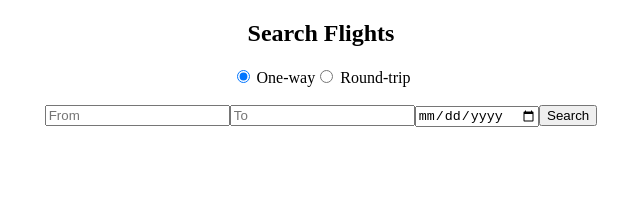
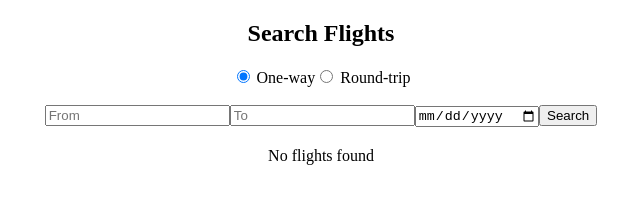
Before and after one commit to acciojob/phoenix-airlines-swathigopavarapu, a React app: page /flight-search in a window 1280 px wide. Shown: the top 215 px of the page, without its empty margins (319-959 px from the left). Built offline with nearby package versions, Linux system fonts and the light colour scheme.

Commit message:
initial commit : airlines app

```diff
--- a/src/components/FlightSearch.jsx
+++ b/src/components/FlightSearch.jsx
@@ -1,7 +1,6 @@
 import React, { useState } from "react";
 import { useHistory } from "react-router-dom";
 
-// Sample flights function
 const sampleFlights = (from, to, date) => [
   { id: 1, airline: "Phoenix Air", from, to, date, time: "06:00", price: 3500 },
   { id: 2, airline: "SkyLine", from, to, date, time: "12:30", price: 4200 },
@@ -26,7 +25,6 @@ const FlightSearch = () => {
   };
 
   const handleBook = (flight) => {
-    // Store selected flight and trip type for booking page
     localStorage.setItem(
       "selectedFlight",
       JSON.stringify({ flight, tripType })
@@ -39,7 +37,6 @@ const FlightSearch = () => {
       <h2>Search Flights</h2>
 
       <form onSubmit={handleSearch}>
-        {/* Radio buttons for trip type */}
         <label>
           <input
             type="radio"
@@ -63,7 +60,6 @@ const FlightSearch = () => {
 
         <br /><br />
 
-        {/* Text inputs for From and To */}
         <input
           type="text"
           placeholder="From"
@@ -77,20 +73,18 @@ const FlightSearch = () => {
           onChange={(e) => setTo(e.target.value)}
         />
 
-        {/* Date input */}
         <input
           type="date"
           value={date}
           onChange={(e) => setDate(e.target.value)}
         />
 
-        {/* Search button */}
         <button type="submit">Search</button>
       </form>
 
-      {/* Flight results */}
-      {results.length > 0 && (
+      {/* Flight results wrapped in ul/li */}
       <ul style={{ listStyle: "none", padding: 0, marginTop: "20px" }}>
+        {results.length === 0 && <li>No flights found</li>}
         {results.map((f) => (
           <li
             key={f.id}
@@ -114,7 +108,6 @@ const FlightSearch = () => {
           </li>
         ))}
       </ul>
-      )}
     </div>
   );
 };
```
Lines whose indentation alone changed are shown as unchanged.
